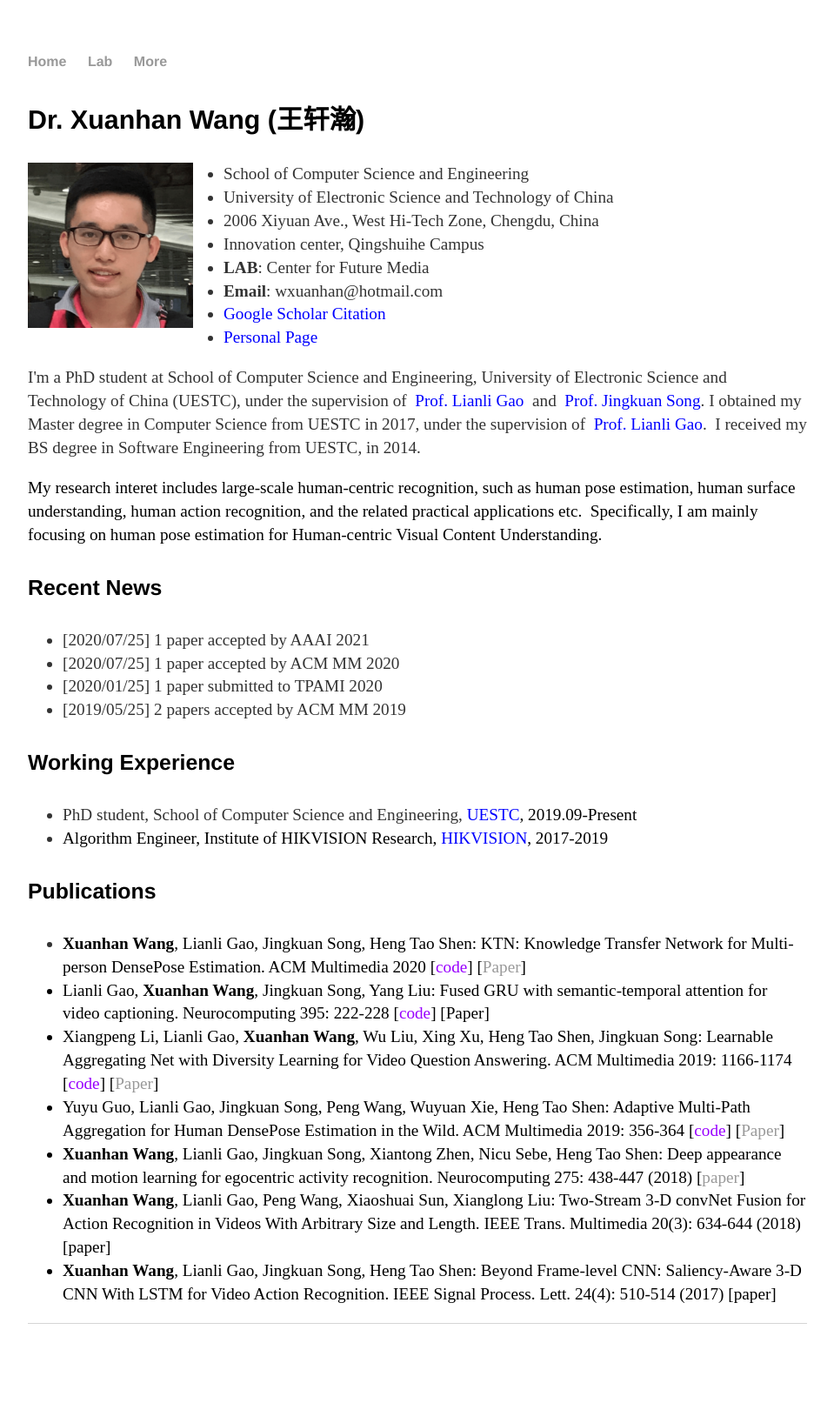
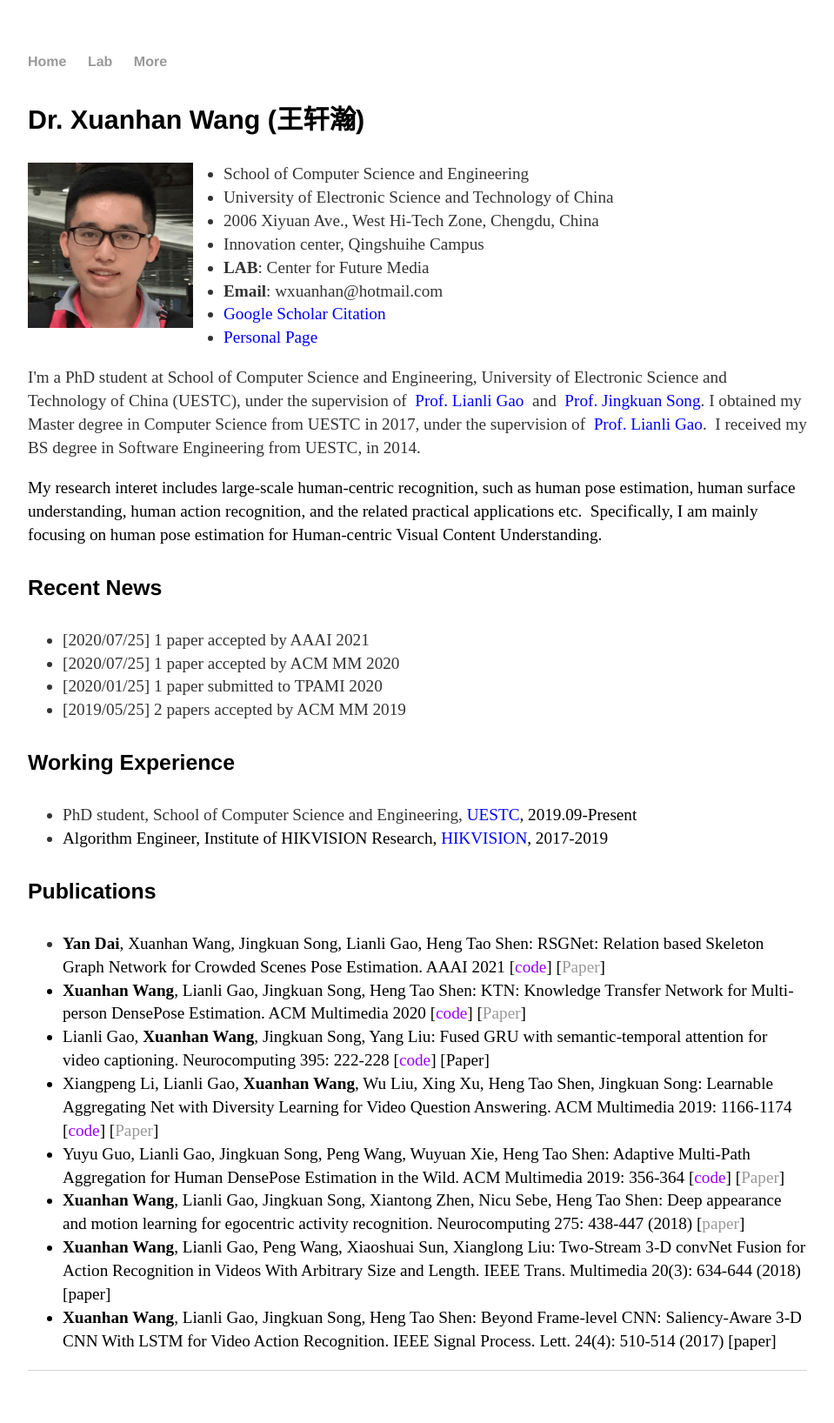
Before and after one commit to cfm-wxh/xuanhanwang.github.io, a Jekyll site: the page built from index.html, in a window 1280 px wide. Shown: the whole page at 87% size, without its empty margins (160-1119 px from the left). Built offline with Jekyll 4.4.1, drawn with Linux system fonts in a browser that asks for light colours; before the commit the page ends 1582 px from its top, so only the background shows below that.

Commit message:
Update index.html

```diff
--- a/index.html
+++ b/index.html
@@ -48,6 +48,7 @@ title: Xuanhan Wang, UESTC
 
 <h4>Publications</h4>
 	<ul>
+		<li><font ><font color="#000000"><b><font color="#000000">Yan Dai</b><font color="#000000">, Xuanhan Wang, Jingkuan Song, Lianli Gao, Heng Tao Shen: RSGNet: Relation based Skeleton Graph Network for Crowded Scenes Pose Estimation. AAAI 2021 [</font><a href="" rel="nofollow"><font color="#9900ff">code</font></a><font color="#000000">] [<a href="" rel="nofollow">Paper</a>]</font></font></li>
 		<li><font ><font color="#000000"><b><font color="#000000">Xuanhan Wang</b><font color="#000000">, Lianli Gao, Jingkuan Song, Heng Tao Shen: KTN: Knowledge Transfer Network for Multi-person DensePose Estimation. ACM Multimedia 2020 [</font><a href="https://github.com/stoa-xh91/KTN" rel="nofollow"><font color="#9900ff">code</font></a><font color="#000000">] [<a href="https://arxiv.org/abs/1701.07901" rel="nofollow">Paper</a>]</font></font></li>
 		<li><font ><font color="#000000">Lianli Gao, <b><font color="#000000">Xuanhan Wang</b><font color="#000000">, Jingkuan Song, Yang Liu: Fused GRU with semantic-temporal attention for video captioning. Neurocomputing 395: 222-228 [</font><a href="https://github.com/wangxuanhan/stafg-capgen-vid" rel="nofollow"><font color="#9900ff">code</font></a><font color="#000000">] [Paper]</font></font></li>
 		<li><font ><font color="#000000">Xiangpeng Li, Lianli Gao, <b><font color="#000000">Xuanhan Wang</b><font color="#000000">, Wu Liu, Xing Xu, Heng Tao Shen, Jingkuan Song: Learnable Aggregating Net with Diversity Learning for Video Question Answering. ACM Multimedia 2019: 1166-1174 [</font><a href="https://github.com/hetaoconquer/DRH" rel="nofollow"><font color="#9900ff">code</font></a><font color="#000000">] [<a href="https://arxiv.org/abs/1701.07901" rel="nofollow">Paper</a>]</font></font></li>
```
